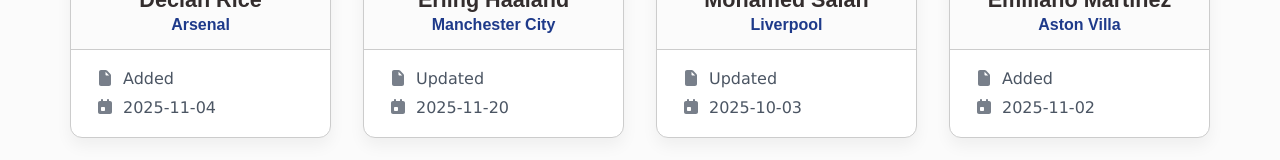
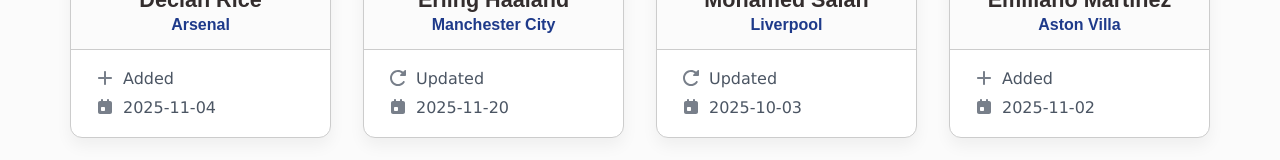
Before and after one commit to catalinbroinas/card-players, a React (Vite) app: page / in a window 1280 px wide. Shown: the part 635-795 px from the top of the page. Built offline with nearby package versions, Linux system fonts and the light colour scheme.

Commit message:
style(PlayerCard): improve status icon
- Add 'faRotateRight' for updated
- Add 'faPlus' for added

```diff
--- a/src/react/components/features/players/PlayerCard.jsx
+++ b/src/react/components/features/players/PlayerCard.jsx
@@ -1,8 +1,9 @@
 import { FontAwesomeIcon } from "@fortawesome/react-fontawesome";
-import { faFile, faCalendarDay } from "@fortawesome/free-solid-svg-icons";
+import { faRotateRight, faPlus, faCalendarDay } from "@fortawesome/free-solid-svg-icons";
 
 function PlayerCard({ imageUrl, name, team, createdAt, updatedAt }) {
   const status = updatedAt ? 'Updated' : 'Added';
+  const statusIcon = updatedAt ? faRotateRight : faPlus;
   const lastDate = updatedAt || createdAt;
 
   return (
@@ -16,7 +17,7 @@
 
       <div className="card-body">
         <p className="card-text mb-1">
-          <FontAwesomeIcon icon={faFile} className="card-player__icon" />
+          <FontAwesomeIcon icon={statusIcon} className="card-player__icon" />
           {status}
         </p>
 
```
